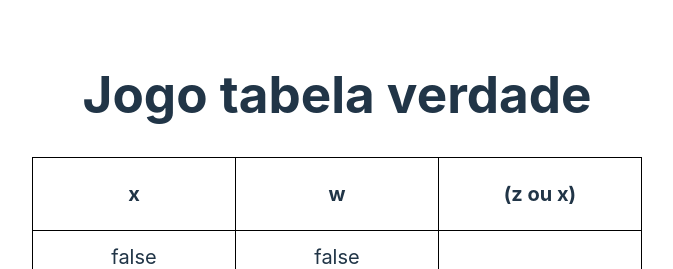
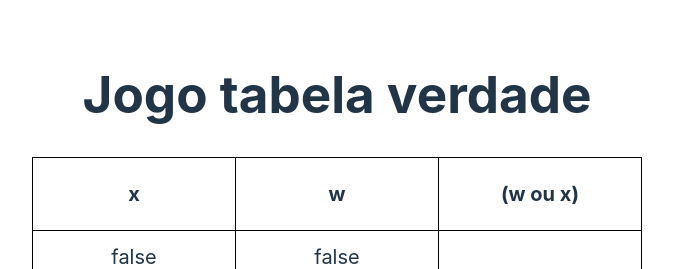
Before and after one commit to rodrigobeckmann/projeto, a Vue app: page / in a window 1280 px wide. Shown: the top 269 px of the page, without its empty margins (303-976 px from the left). Built offline with nearby package versions, Linux system fonts and the light colour scheme.

Commit message:
fix: using variables out of the range to make the proposition

```diff
--- a/src/views/Game.vue
+++ b/src/views/Game.vue
@@ -64,7 +64,7 @@ function getRandomVariable() {
 
 function generateRandomProposition(maxDepth = 1, currentDepth = 0) {
   if (currentDepth === maxDepth) {
-    const randomVariable = possibleVariables[Math.floor(Math.random() * possibleVariables.length)];
+    const randomVariable = usedVariables.value[Math.floor(Math.random() * usedVariables.value.length)];
     return { type: "variable", value: randomVariable };
   } else {
     const connective = possibleConnectives[Math.floor(Math.random() * possibleConnectives.length)];
@@ -91,7 +91,6 @@ function mountHeader() {
   }
   const proposition = generateRandomProposition(max.value);
   headerArray.value.push({ type: "proposition", value: proposition });
-  usedVariables.value = [];
 }
 
 function mountFields() {
@@ -113,6 +112,7 @@ function restartGame() {
   headerArray.value = []
   fieldsArray.value = []
   winCondition.value = []
+  usedVariables.value = [];
   mountHeader()
   mountFields()
   mountWinCondition()
```
